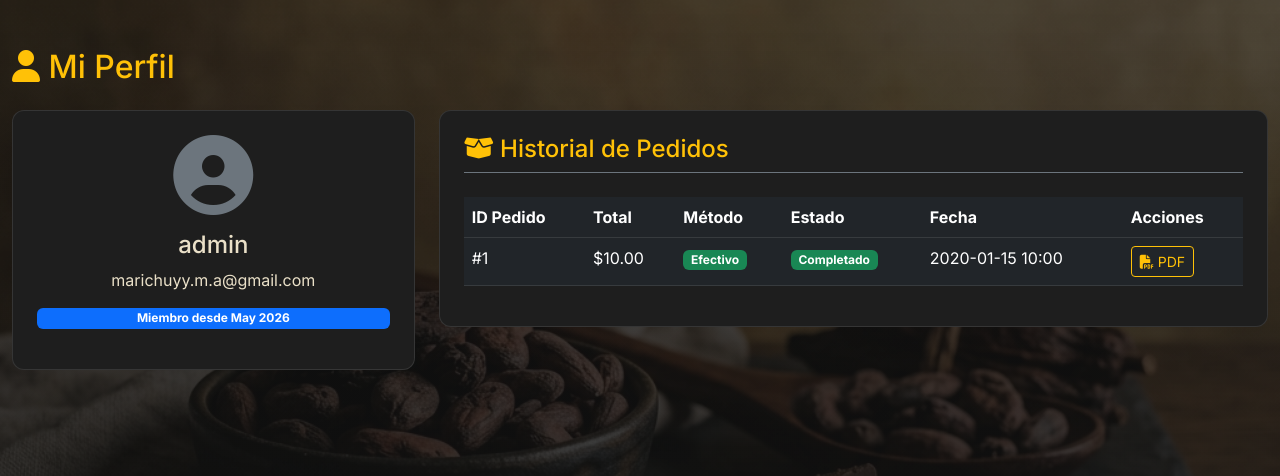
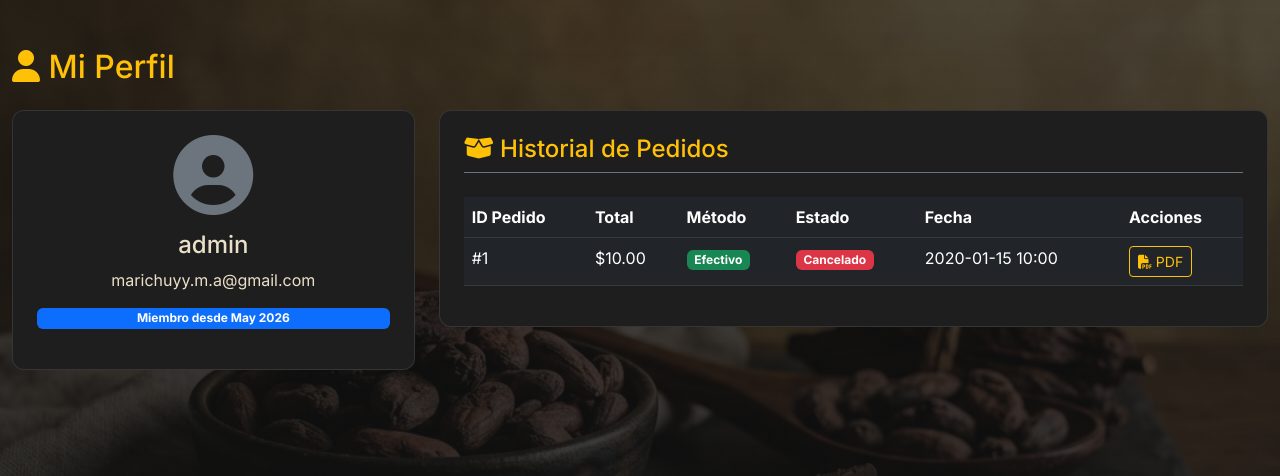
Before and after one commit to sierrasanabriajohinerstiven-max/Repositorio-ADSO, a Flask app: page /profile in a window 1280 px wide. Shown: the part 104-580 px from the top of the page. Run offline with Flask 3, Linux system fonts and the light colour scheme; a user stored in the database is signed in; tables that the repository leaves empty hold one stand-in row (values such as "Sample post"); data that the repository does not hold is empty.

Commit message:
Add notification system, new order statuses, and profile updates

```diff
--- a/app/models/__init__.py
+++ b/app/models/__init__.py
@@ -1,3 +1,4 @@
 from app.models.user import User
 from app.models.product import Product
 from app.models.order import Order, OrderItem
+from app.models.notification import Notification
--- a/app/models/order.py
+++ b/app/models/order.py
@@ -6,7 +6,7 @@ class Order(db.Model):
     user_id = db.Column(db.Integer, db.ForeignKey('user.id'), nullable=False)
     total_amount = db.Column(db.Float, nullable=False)
     payment_method = db.Column(db.String(50), nullable=False) # 'nequi' o 'efectivo'
-    status = db.Column(db.String(20), default='Pendiente') # Pendiente, Completado, Cancelado
+    status = db.Column(db.String(50), default='Preparando tu pedido') # Preparando tu pedido, Pedido en camino, Pedido Entregado, Cancelado
     shipping_address = db.Column(db.String(255), nullable=False)
     phone_number = db.Column(db.String(20), nullable=False)
     customer_name = db.Column(db.String(100), nullable=True)
--- a/app/models/user.py
+++ b/app/models/user.py
@@ -11,6 +11,7 @@ class User(UserMixin, db.Model):
     is_admin = db.Column(db.Boolean, default=False)
     created_at = db.Column(db.DateTime, default=colombia_now)
     orders = db.relationship('Order', backref='customer', lazy='dynamic')
+    notifications = db.relationship('Notification', backref='user', lazy='dynamic', cascade="all, delete-orphan", order_by="desc(Notification.created_at)")
 
     def set_password(self, password):
         self.password_hash = generate_password_hash(password)
--- a/app/routes/main.py
+++ b/app/routes/main.py
@@ -202,11 +202,24 @@ def download_receipt(order_id):
         mimetype='application/pdf'
     )
 
+from app.models.notification import Notification
+
 @main.route('/profile')
 @login_required
 def profile():
     user_orders = Order.query.filter_by(user_id=current_user.id).order_by(Order.created_at.desc()).all()
-    return render_template('main/profile.html', orders=user_orders)
+    notifications = Notification.query.filter_by(user_id=current_user.id).order_by(Notification.created_at.desc()).all()
+    return render_template('main/profile.html', orders=user_orders, notifications=notifications)
+
+@main.route('/clear_notifications', methods=['POST'])
+@login_required
+def clear_notifications():
+    from app.models.notification import Notification
+    from app import db
+    Notification.query.filter_by(user_id=current_user.id).delete()
+    db.session.commit()
+    flash('Notificaciones limpiadas.', 'success')
+    return redirect(url_for('main.profile'))
 
 @main.route('/download_qr')
 def download_qr():
--- a/app/templates/admin/orders.html
+++ b/app/templates/admin/orders.html
@@ -34,8 +34,9 @@
                         <form action="{{ url_for('admin.update_order_status', order_id=order.id) }}" method="POST">
     <input type="hidden" name="csrf_token" value="{{ csrf_token() }}"/>
                             <select name="status" class="form-select form-select-sm bg-dark text-light border-secondary d-inline-block w-auto" onchange="this.form.submit()">
-                                <option value="Pendiente" {% if order.status == 'Pendiente' %}selected{% endif %}>Pendiente</option>
-                                <option value="Completado" {% if order.status == 'Completado' %}selected{% endif %}>Completado</option>
+                                <option value="Preparando tu pedido" {% if order.status == 'Preparando tu pedido' %}selected{% endif %}>Preparando tu pedido</option>
+                                <option value="Pedido en camino" {% if order.status == 'Pedido en camino' %}selected{% endif %}>Pedido en camino</option>
+                                <option value="Pedido Entregado" {% if order.status == 'Pedido Entregado' %}selected{% endif %}>Pedido Entregado</option>
                                 <option value="Cancelado" {% if order.status == 'Cancelado' %}selected{% endif %}>Cancelado</option>
                             </select>
                         </form>
--- a/app/templates/main/profile.html
+++ b/app/templates/main/profile.html
@@ -39,13 +39,15 @@
                                 {% endif %}
                             </td>
                             <td>
-                                {% if order.status == 'Completado' %}
-                                <span class="badge bg-success">Completado</span>
-                                {% elif order.status == 'Cancelado' %}
-                                <span class="badge bg-danger">Cancelado</span>
-                                {% else %}
-                                <span class="badge bg-warning text-dark">Pendiente</span>
-                                {% endif %}
+{% if order.status == 'Pedido Entregado' %}
+    <span class="badge bg-success">Pedido Entregado</span>
+{% elif order.status == 'Pedido en camino' %}
+    <span class="badge bg-warning text-dark">Pedido en camino</span>
+{% elif order.status == 'Preparando tu pedido' %}
+    <span class="badge bg-info text-dark">Preparando tu pedido</span>
+{% else %}
+    <span class="badge bg-danger">Cancelado</span>
+{% endif %}
                             </td>
                             <td>{{ order.created_at|format_datetime }}</td>
                             <td>
```
Also changed, not shown: app/models/notification.py (added, +13 -0 lines), app/routes/admin.py (+12 -2 lines).
